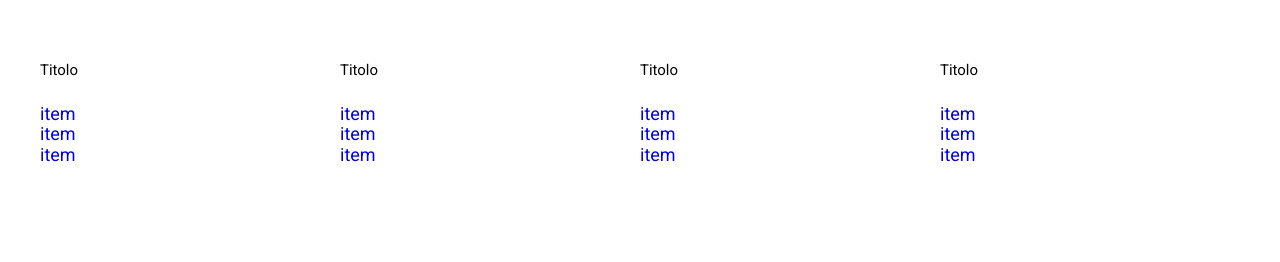
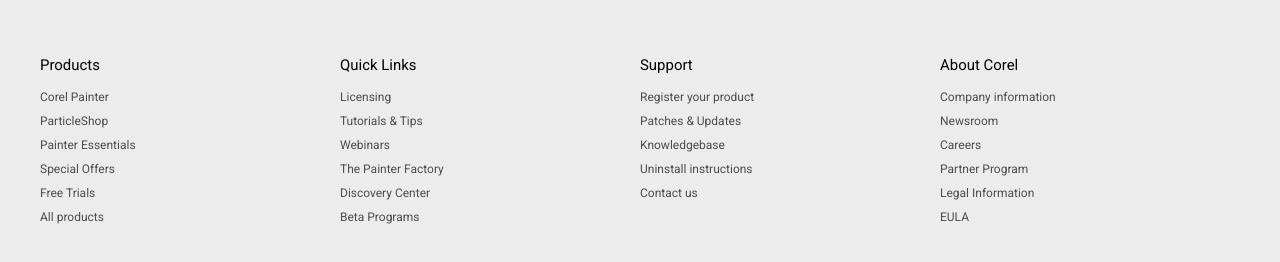
Before and after one commit to ValerioFarina/sass-painter, a website: page index.html in a window 1280 px wide. Shown: the part 728-990 px from the top of the page. Before the commit the page ends 942 px from the top, so only its background shows below. Drawn offline with Linux system fonts and the light colour scheme.

Commit message:
Stilati i menu del footer

```diff
--- a/index.html
+++ b/index.html
@@ -251,22 +251,37 @@
                 <div class="container">
                     <div class="footer-menu float-left">
                         <h5>
-                            Titolo
+                            Products
                         </h5>
                         <ul>
                             <li>
                                 <a href="#">
-                                    item
+                                    Corel Painter
                                 </a>
                             </li>
                             <li>
                                 <a href="#">
-                                    item
+                                    ParticleShop
                                 </a>
                             </li>
                             <li>
                                 <a href="#">
-                                    item
+                                    Painter Essentials
+                                </a>
+                            </li>
+                            <li>
+                                <a href="#">
+                                    Special Offers
+                                </a>
+                            </li>
+                            <li>
+                                <a href="#">
+                                    Free Trials
+                                </a>
+                            </li>
+                            <li>
+                                <a href="#">
+                                    All products
                                 </a>
                             </li>
                         </ul>
@@ -274,22 +289,37 @@
 
                     <div class="footer-menu float-left">
                         <h5>
-                            Titolo
+                            Quick Links
                         </h5>
                         <ul>
                             <li>
                                 <a href="#">
-                                    item
+                                    Licensing
                                 </a>
                             </li>
                             <li>
                                 <a href="#">
-                                    item
+                                    Tutorials & Tips
                                 </a>
                             </li>
                             <li>
                                 <a href="#">
-                                    item
+                                    Webinars
+                                </a>
+                            </li>
+                            <li>
+                                <a href="#">
+                                    The Painter Factory
+                                </a>
+                            </li>
+                            <li>
+                                <a href="#">
+                                    Discovery Center
+                                </a>
+                            </li>
+                            <li>
+                                <a href="#">
+                                    Beta Programs
                                 </a>
                             </li>
                         </ul>
@@ -297,22 +327,32 @@
 
                     <div class="footer-menu float-left">
                         <h5>
-                            Titolo
+                            Support
                         </h5>
                         <ul>
                             <li>
                                 <a href="#">
-                                    item
+                                    Register your product
                                 </a>
                             </li>
                             <li>
                                 <a href="#">
-                                    item
+                                    Patches & Updates
                                 </a>
                             </li>
                             <li>
                                 <a href="#">
-                                    item
+                                    Knowledgebase
+                                </a>
+                            </li>
+                            <li>
+                                <a href="#">
+                                    Uninstall instructions
+                                </a>
+                            </li>
+                            <li>
+                                <a href="#">
+                                    Contact us
                                 </a>
                             </li>
                         </ul>
@@ -320,22 +360,37 @@
 
                     <div class="footer-menu float-left">
                         <h5>
-                            Titolo
+                            About Corel
                         </h5>
                         <ul>
                             <li>
                                 <a href="#">
-                                    item
+                                    Company information
                                 </a>
                             </li>
                             <li>
                                 <a href="#">
-                                    item
+                                    Newsroom
                                 </a>
                             </li>
                             <li>
                                 <a href="#">
-                                    item
+                                    Careers
+                                </a>
+                            </li>
+                            <li>
+                                <a href="#">
+                                    Partner Program
+                                </a>
+                            </li>
+                            <li>
+                                <a href="#">
+                                    Legal Information
+                                </a>
+                            </li>
+                            <li>
+                                <a href="#">
+                                    EULA
                                 </a>
                             </li>
                         </ul>
--- a/src/app.scss
+++ b/src/app.scss
@@ -1,7 +1,7 @@
-@import 'partials/_normalize.scss';
-@import 'partials/_variables.scss';
-@import 'partials/_mixins.scss';
-@import 'partials/_common.scss';
-@import 'partials/_header.scss';
-@import 'partials/_footer.scss';
-@import 'partials/_content.scss';
+@import 'partials/normalize';
+@import 'partials/variables';
+@import 'partials/mixins';
+@import 'partials/common';
+@import 'partials/header';
+@import 'partials/footer';
+@import 'partials/content';
--- a/src/partials/_footer.scss
+++ b/src/partials/_footer.scss
@@ -1,7 +1,30 @@
+footer {
+    background-color: rgb(236, 236, 236);
+}
+
 #footer-menus {
     padding: $top-spacing/2 0 $bottom-spacing/2 0;
 
     .footer-menu {
         width: calc(100% / 4);
+
+        h5 {
+            margin: 20px 0 10px 0;
+        }
+
+        ul {
+            margin: 0 0 10px 0;
+            line-height: 22px;
+
+            a {
+                font-size: calc((100% * 2) / 3);
+                color: rgb(77, 77, 77);
+
+                &:hover {
+                    color: $brand-secondary;
+                    text-decoration: underline;
+                }
+            }
+        }
     }
 }
```
Also changed, not shown: dist/app.css.
